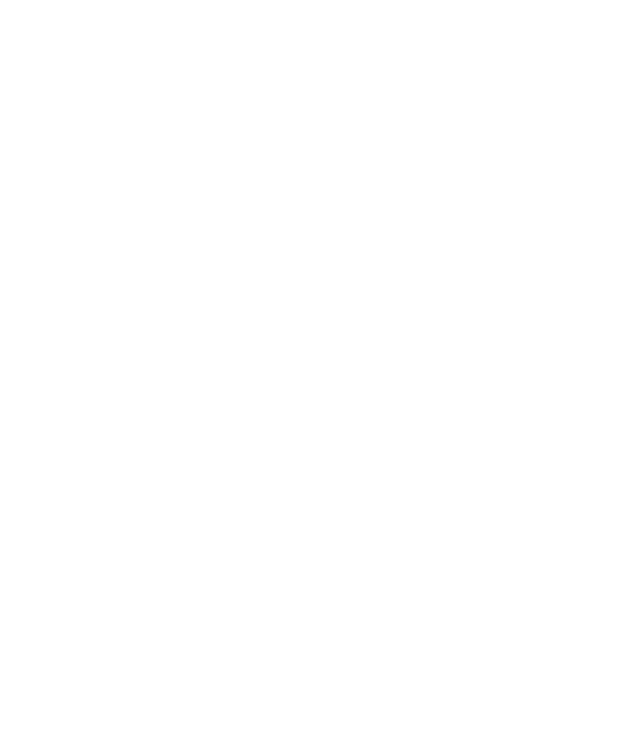
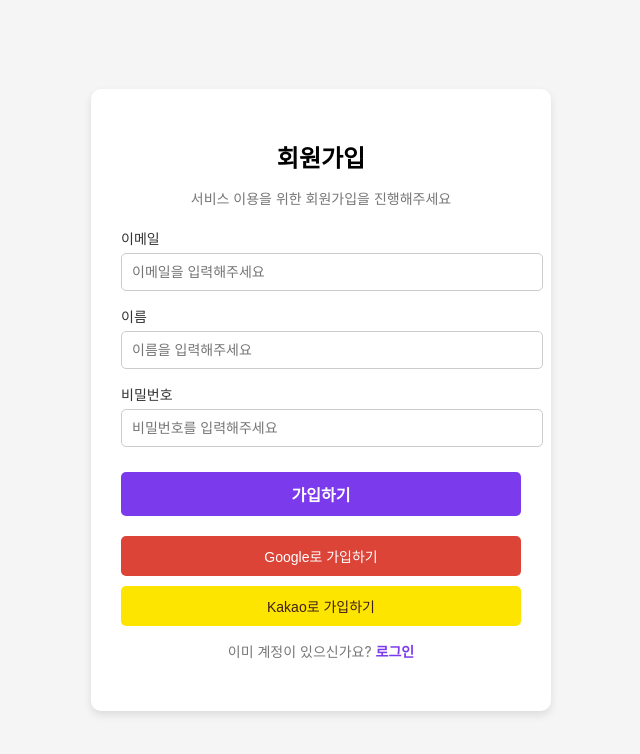
Before and after one commit to CodingTogetherWeb/CodingTogethe_Front, a React (Create React App) app: page /join in a window 1280 px wide. Before the commit this address had no page. Shown: the top 754 px of the page, without its empty margins (319-959 px from the left). Built offline with nearby package versions, Linux system fonts and the light colour scheme.

Commit message:
Feat : 회원가입 페이지 및 백엔드 연결 구현

```diff
--- a/src/App.js
+++ b/src/App.js
@@ -1,6 +1,7 @@
 import React from "react";
 import { BrowserRouter, Routes, Route } from "react-router-dom";
 import Home from "./pages/Home";
+import Join from "./pages/Join";
 
 function App() {
     return (
@@ -8,6 +9,7 @@ function App() {
             <BrowserRouter>
                 <Routes>
                     <Route path="/" element={<Home />}></Route>
+                    <Route path="/join" element={<Join />}></Route>
                 </Routes>
             </BrowserRouter>
         </div>
--- a/src/components/Home/Header.js
+++ b/src/components/Home/Header.js
@@ -31,7 +31,9 @@ const Header = () => {
                 {/* 오른쪽 버튼들 */}
                 <div className="header-buttons">
                     <button className="btn btn-login">로그인</button>
-                    <button className="btn btn-signup">회원가입</button>
+                    <Link to="/join">
+                        <button className="btn btn-signup">회원가입</button>
+                    </Link>
                 </div>
             </div>
         </nav>
--- /dev/null
+++ b/src/pages/Join.js
@@ -0,0 +1,107 @@
+import React, { useState } from "react";
+import { Link } from "react-router-dom";
+import "../styles/Join/Join.css";
+
+const Join = () => {
+    const [UserEmail, setEmail] = useState("");
+    const [UserName, setName] = useState("");
+    const [UserPassword, setPassword] = useState("");
+
+    const handleSubmit = async (e) => {
+        e.preventDefault();
+        try {
+            const response = await fetch("http://localhost:8080/v0/api/jwt/join", {
+                method: "POST",
+                headers: {
+                    "Content-Type": "application/json",
+                },
+                body: JSON.stringify({
+                    userEmail: UserEmail,
+                    userName: UserName,
+                    userPassword: UserPassword,
+                }),
+            });
+
+            const data = await response.json();
+
+            if (response.ok) {
+                alert(data.message || "회원가입이 완료되었습니다!");
+            } else {
+                alert("회원가입 실패: " + (data.message || "알 수 없는 오류"));
+            }
+        } catch (error) {
+            alert("네트워크 오류 발생");
+        }
+    };
+
+    const handleGoogleLogin = () => {
+        console.log("구글 로그인 클릭");
+    };
+
+    const handleKakaoLogin = () => {
+        console.log("카카오 로그인 클릭");
+    };
+
+    return (
+        <div className="signup-container">
+            <div className="signup-box">
+                <h2>회원가입</h2>
+                <p>서비스 이용을 위한 회원가입을 진행해주세요</p>
+
+                <form onSubmit={handleSubmit}>
+                    <div className="form-group">
+                        <label>이메일</label>
+                        <input
+                            type="email"
+                            value={UserEmail}
+                            onChange={(e) => setEmail(e.target.value)}
+                            placeholder="이메일을 입력해주세요"
+                            required
+                        />
+                    </div>
+
+                    <div className="form-group">
+                        <label>이름</label>
+                        <input
+                            type="text"
+                            value={UserName}
+                            onChange={(e) => setName(e.target.value)}
+                            placeholder="이름을 입력해주세요"
+                            required
+                        />
+                    </div>
+
+                    <div className="form-group">
+                        <label>비밀번호</label>
+                        <input
+                            type="password"
+                            value={UserPassword}
+                            onChange={(e) => setPassword(e.target.value)}
+                            placeholder="비밀번호를 입력해주세요"
+                            required
+                        />
+                    </div>
+
+                    <button type="submit" className="signup-button">
+                        가입하기
+                    </button>
+                </form>
+
+                <div className="sns-buttons">
+                    <button className="google-button" onClick={handleGoogleLogin}>
+                        Google로 가입하기
+                    </button>
+                    <button className="kakao-button" onClick={handleKakaoLogin}>
+                        Kakao로 가입하기
+                    </button>
+                </div>
+
+                <p className="login-link">
+                    이미 계정이 있으신가요? <Link to="/login">로그인</Link>
+                </p>
+            </div>
+        </div>
+    );
+};
+
+export default Join;
--- /dev/null
+++ b/src/styles/Join/Join.css
@@ -0,0 +1,118 @@
+/* Signup.css */
+
+.signup-container {
+    display: flex;
+    justify-content: center;
+    align-items: center;
+    min-height: 100vh;
+    background-color: #f5f5f5;
+}
+
+.signup-box {
+    background-color: #fff;
+    padding: 30px;
+    border-radius: 10px;
+    box-shadow: 0 4px 8px rgba(0, 0, 0, 0.1);
+    width: 100%;
+    max-width: 400px;
+    text-align: center;
+}
+
+.signup-box h2 {
+    margin-bottom: 10px;
+    font-size: 24px;
+    font-weight: bold;
+}
+
+.signup-box p {
+    font-size: 14px;
+    color: #777;
+    margin-bottom: 20px;
+}
+
+.form-group {
+    margin-bottom: 15px;
+    text-align: left;
+}
+
+.form-group label {
+    display: block;
+    margin-bottom: 5px;
+    font-size: 14px;
+    color: #333;
+}
+
+.form-group input {
+    width: 100%;
+    padding: 10px;
+    border: 1px solid #ccc;
+    border-radius: 5px;
+    font-size: 14px;
+}
+
+.signup-button {
+    width: 100%;
+    padding: 10px;
+    background-color: #7c3aed;
+    color: #fff;
+    font-size: 16px;
+    font-weight: bold;
+    border: none;
+    border-radius: 5px;
+    cursor: pointer;
+    margin-top: 10px;
+}
+
+.signup-button:hover {
+    background-color: #6d28d9;
+}
+
+.sns-buttons {
+    margin-top: 20px;
+    display: flex;
+    flex-direction: column;
+    gap: 10px;
+}
+
+.google-button {
+    background-color: #db4437;
+    color: #fff;
+    border: none;
+    padding: 10px;
+    border-radius: 5px;
+    cursor: pointer;
+    font-size: 14px;
+}
+
+.google-button:hover {
+    background-color: #c1351d;
+}
+
+.kakao-button {
+    background-color: #fee500;
+    color: #3c1e1e;
+    border: none;
+    padding: 10px;
+    border-radius: 5px;
+    cursor: pointer;
+    font-size: 14px;
+}
+
+.kakao-button:hover {
+    background-color: #ffeb3b;
+}
+
+.login-link {
+    margin-top: 15px;
+    font-size: 14px;
+}
+
+.login-link a {
+    color: #7c3aed;
+    text-decoration: none;
+    font-weight: bold;
+}
+
+.login-link a:hover {
+    text-decoration: underline;
+}
```
